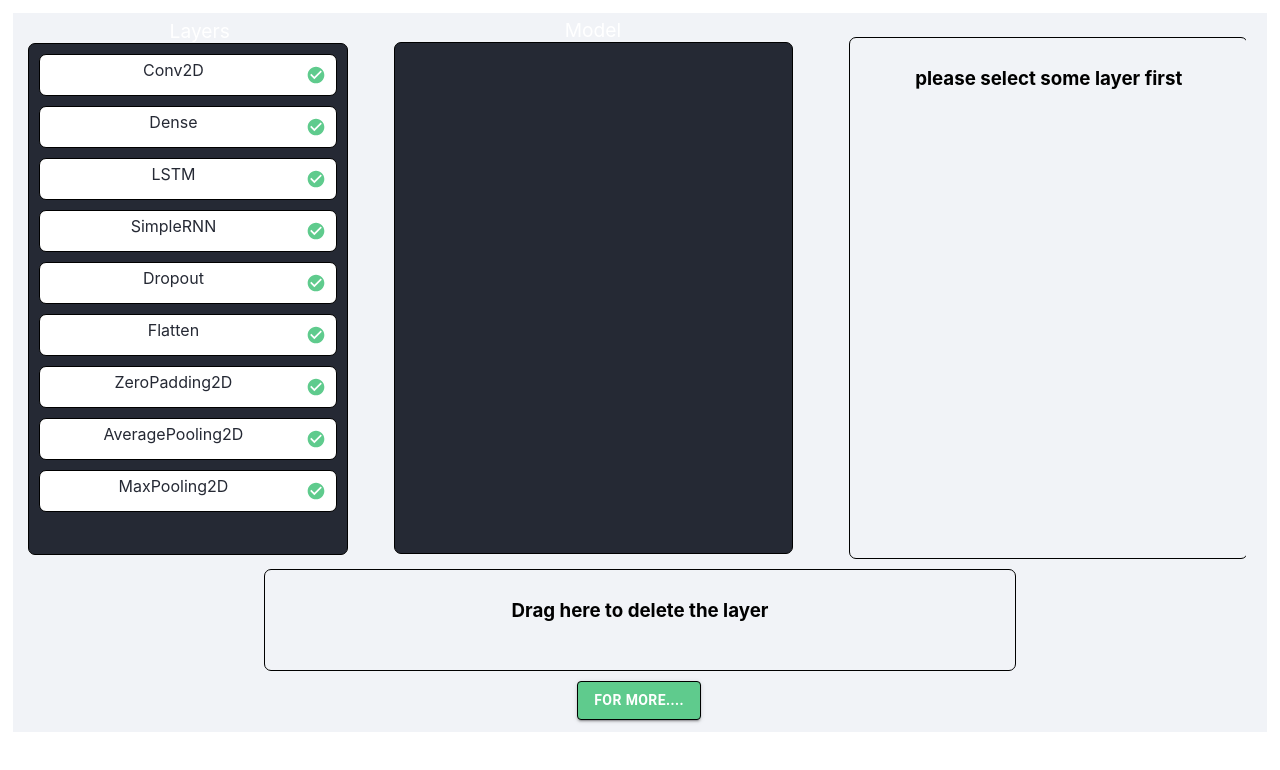
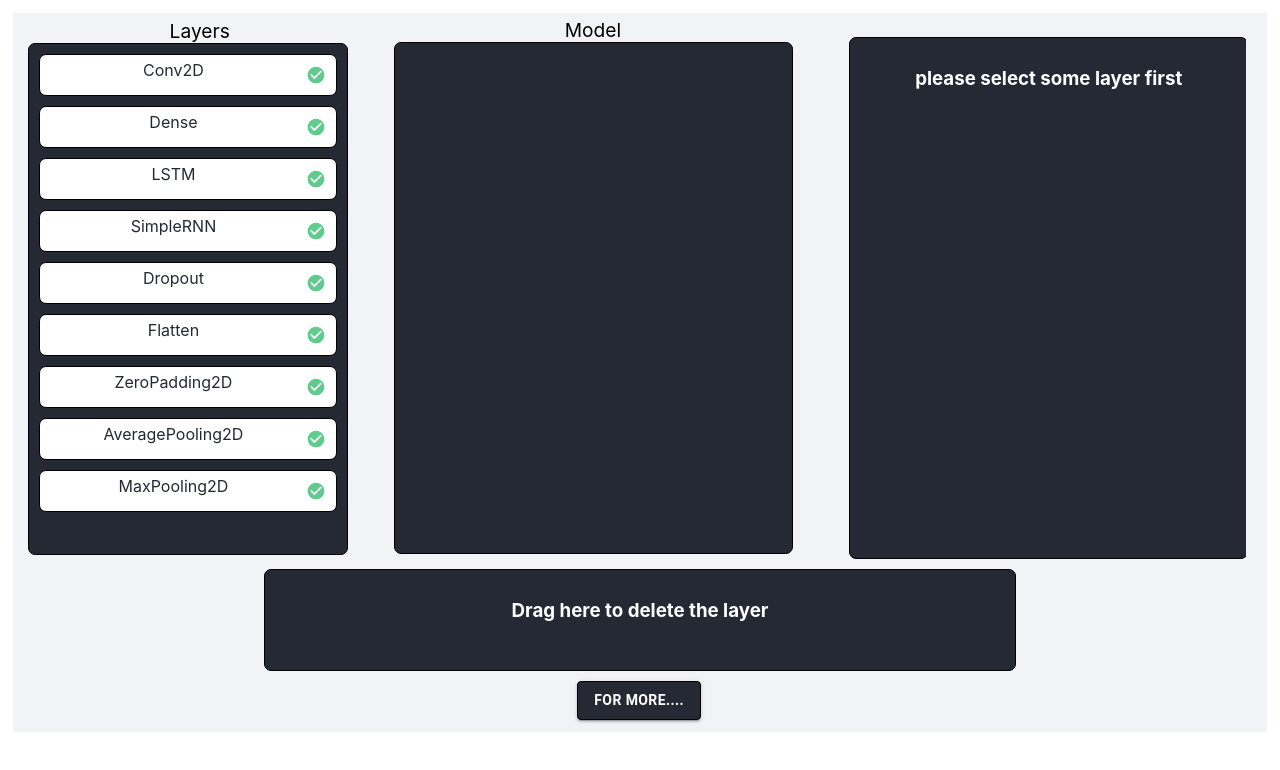
Before and after one commit to PRA-developer-TIK/tryUsAuto-DL, a React (Create React App) app: page / in a window 1280 px wide. Shown: the top 770 px of the page. Built offline with nearby package versions, Linux system fonts and the light colour scheme.

Commit message:
modified grey theme colors and buttons

```diff
--- a/src/assets/stylesGrey.js
+++ b/src/assets/stylesGrey.js
@@ -119,7 +119,7 @@ export const useStyles = makeStyles((theme) => ({
   },
   body3: {
     width: "95%",
-    backgroundColor: "#F1F3F7",
+    backgroundColor: "#252934",
     padding: "10px",
     borderRadius: "7px",
     display: "flex",
@@ -127,7 +127,7 @@ export const useStyles = makeStyles((theme) => ({
     minHeight: "500px",
     maxHeight: "480px",
     overflowY: "auto",
-    color:"#000",
+    color:"#FFF",
     border:"1px solid black"
   },
   item: {
@@ -288,7 +288,7 @@ export const useStyles = makeStyles((theme) => ({
 
     delete: {
         width:"65%",
-        backgroundColor: "#F1F3F7",
+        backgroundColor: "#252934",
         padding: "10px",
         borderRadius: "7px",
         minHeight: "80px",
@@ -297,7 +297,7 @@ export const useStyles = makeStyles((theme) => ({
         textAlign: "center",
         marginLeft:"20%",
         marginRight:"20%",
-        color:"#000",
+        color:"#FFF",
         border:"1px solid black"
 
     },
@@ -326,7 +326,7 @@ export const useStyles = makeStyles((theme) => ({
     tryUsBtn:{
       marginLeft:"45%",
       marginBottom:"1%",
-      background:"#5FCB8D",
+      background:"#252934",
       border:"1px solid black",
       fontWeight:"bold",
       color:"#FFF"
--- a/src/components/LayerTab.js
+++ b/src/components/LayerTab.js
@@ -42,7 +42,7 @@ const LayerTab = ({
         <Grid container>
           <Grid item lg={3} md={3} sm={4} xs={4} className={classes.grid1}>
             <div key="source" className={classes.column1}>
-              <span style={{marginLeft:"50%",fontSize:"120%",color:"#FFF"}}>Layers</span>
+              <span style={{marginLeft:"50%",fontSize:"120%",color:"#000"}}>Layers</span>
 
               <Droppable droppableId="source">
                 {(provided, snapshot) => {
@@ -101,7 +101,7 @@ const LayerTab = ({
 
           <Grid item lg={5} md={5} sm={4} xs={4} className={classes.grid2}>
             <div key="target" className={classes.column2}>
-              <span style={{marginLeft:"25%",fontSize:"120%",color:"#FFF"}} >Model</span>
+              <span style={{marginLeft:"25%",fontSize:"120%",color:"#000"}} >Model</span>
 
               <Droppable droppableId="target">
                 {(provided, snapshot) => {
@@ -148,11 +148,9 @@ const LayerTab = ({
 
                                       onClick={() => handleCloneLayer(el)}
                                       //grey
-                                      // style={{color: `${selected_layer===index?"#000" :"#FFF"}`}}
-                                      //white
-                                      // style={{color:"#000"}}
-                                      //black
-                                      style={{color: `${selected_layer===index?"#FFF" :"#000"}`}}
+                                      style={{color:"#000"}}
+
+
 
                                       className={classes.cloneBtn}
                                     >
@@ -164,7 +162,7 @@ const LayerTab = ({
                                         size="small"
                                         onClick={() => {
                                           setSelectedWarnLayer(index);
-                                          setTimeout(()=>setSelectedWarnLayer(""),30000)
+                                          setTimeout(()=>setSelectedWarnLayer(""),3000)
                                           }}
 
                                         className={classes.errBtn}
@@ -197,7 +195,7 @@ const LayerTab = ({
 
           <Grid item lg={4} md={4} sm={4} xs={4} className={classes.grid3}>
             <div className={classes.column3}>
-              <span style={{fontSize:"120%",color:"#FFF"}}>
+              <span style={{fontSize:"120%",color:"#000"}}>
                 {Object.keys(selected_layer_type).length !== 0
                   ? "name" in components[selected_layer]
                     ? components[selected_layer].name
@@ -342,7 +340,7 @@ const LayerTab = ({
             </Droppable>
           </div>
           <Button
-            style={{background:"#5FCB8D"}}
+            style={{background:"#252934"}}
               variant="contained"
 
               onClick={()=>{
--- a/src/components/TryUsDialog.js
+++ b/src/components/TryUsDialog.js
@@ -46,7 +46,7 @@ const  TryUsDialog = ({openModal,closeModal})=>{
           </DialogContent>
           <DialogActions style={{justifyContent: "center" }}>
             <Button
-            style={{background:"#5FCB8D"}}
+            style={{background:"#252934",color:"#FFF"}}
               variant="contained"
 
               onClick={handleCloseModal}
```
